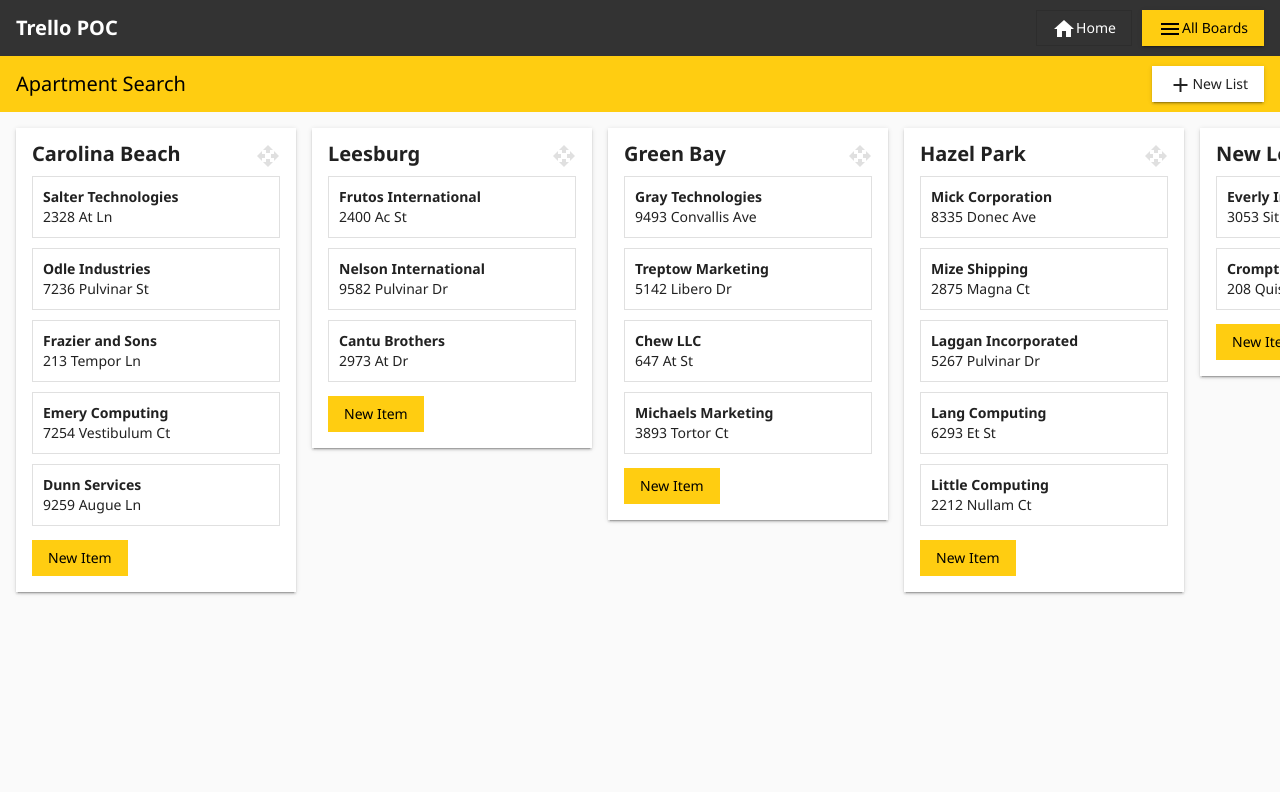
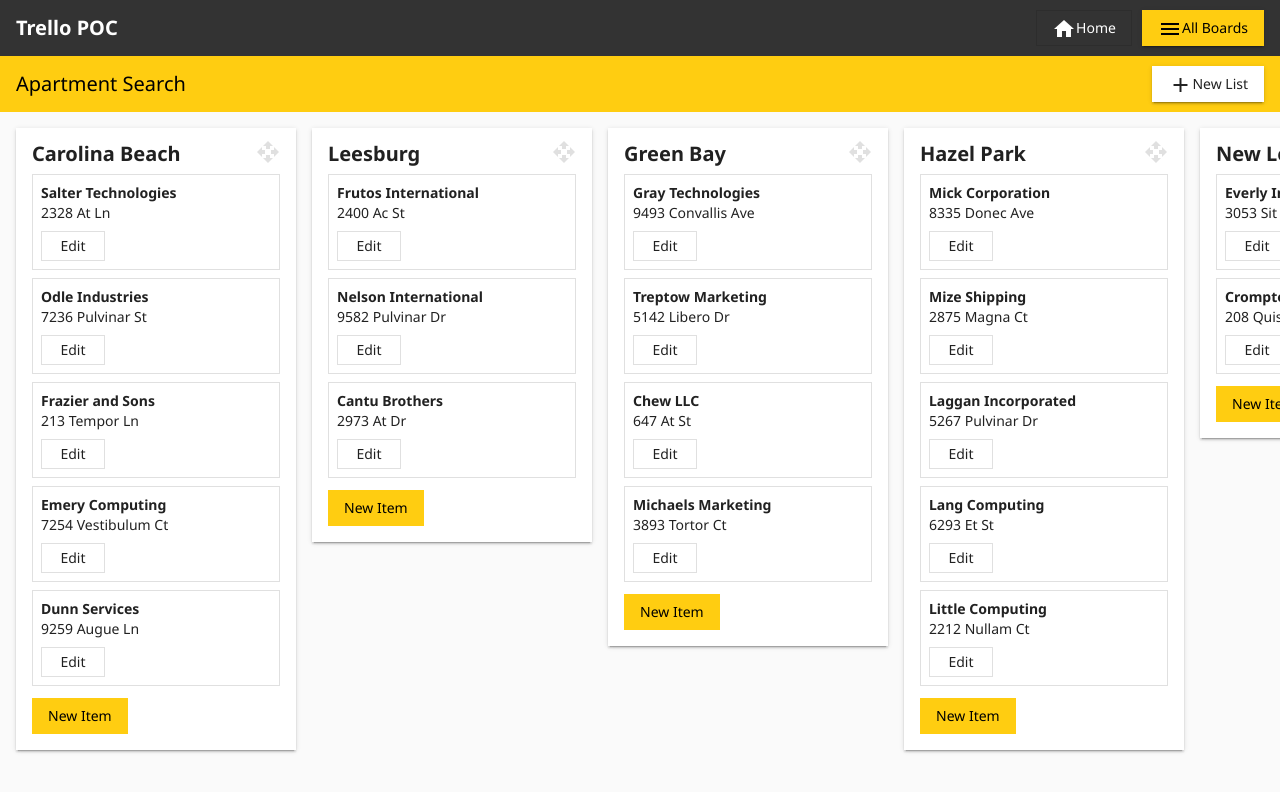
Before and after one commit to pkgamma/angular-trello-poc, an Angular app: page / in a window 1280 px wide. Both pictures are taken after a click on the button "Apartment Search". Shown: the top 792 px of the page. Built offline with nearby package versions, Linux system fonts and the light colour scheme.

Commit message:
implemented item edit ability

```diff
--- a/src/app/app.component.css
+++ b/src/app/app.component.css
@@ -59,7 +59,7 @@
 
 .list-card .darg-handle {
   position: absolute;
-  top: 16px;
+  top: 12px;
   right: 16px;
   color: rgba(0, 0, 0, 0.12);
   cursor: move;
@@ -70,12 +70,12 @@
 .list-card .title {
   font-size: 20px;
   font-weight: bold;
-  margin-bottom: 4px;
+  margin-bottom: 8px;
 }
 
 .item-card {
-  padding: 10px;
-  margin: 10px 0px;
+  padding: 8px;
+  margin: 8px 0px;
   border: solid 1px rgba(0, 0, 0, 0.12);
   border-radius: 0px;
   display: flex;
@@ -86,6 +86,13 @@
   cursor: move;
   background: white;
   transition: box-shadow 200ms cubic-bezier(0, 0, 0.2, 1);
+}
+
+.item-card .mat-stroked-button {
+  margin-top: 8px;
+  line-height: 27px;
+  height: auto;
+  width: auto;
 }
 
 .item-card:active {
--- a/src/app/app.component.html
+++ b/src/app/app.component.html
@@ -42,6 +42,8 @@
           <b>{{ item.title }}</b>
           <br>
           {{ item.content }}
+          <br>
+          <button mat-stroked-button (click)="onEditItemButtonClick(item)">Edit</button>
         </mat-card-content>
       </div>
 
--- a/src/app/app.component.ts
+++ b/src/app/app.component.ts
@@ -88,10 +88,21 @@ export class AppComponent implements OnInit {
 
   onAddItemButtonClick(currentList: List): void {
     const dialogRef = this.dialog.open(ItemModifyComponent, {
-      data: {operationMode: "add"}
+      data: {currentTitle: "", currentContent: "", operationMode: "add"}
     });
     dialogRef.afterClosed().subscribe(result => {
-      if (result == null) {} else {currentList.content.unshift(result);}
+      if (result != null) {currentList.content.unshift(result);}
+      console.log('The item dialog was closed');
+      console.log(result);
+    });
+  }
+
+  onEditItemButtonClick(currentItem: Item): void {
+    const dialogRef = this.dialog.open(ItemModifyComponent, {
+      data: {currentTitle: currentItem.title, currentContent: currentItem.content, operationMode: "edit"}
+    });
+    dialogRef.afterClosed().subscribe(result => {
+      if (result != null) {Object.assign(currentItem, result)}
       console.log('The item dialog was closed');
       console.log(result);
     });
--- a/src/app/popups/item-modify/item-modify.component.html
+++ b/src/app/popups/item-modify/item-modify.component.html
@@ -15,7 +15,7 @@
 
     <mat-dialog-actions align="end">
         <button mat-button (mousedown)="onNoClick()">Cancel</button>
-        <button mat-button color="primary" [disabled]="formGroup.invalid">Add Item</button>
+        <button mat-button color="primary" [disabled]="formGroup.invalid">Done</button>
     </mat-dialog-actions>
 
 </form>
--- a/src/app/popups/item-modify/item-modify.component.ts
+++ b/src/app/popups/item-modify/item-modify.component.ts
@@ -16,7 +16,7 @@ export class ItemModifyComponent implements OnInit {
 
   constructor(
     public dialogRef: MatDialogRef<ItemModifyComponent>,
-    @Inject(MAT_DIALOG_DATA) public data: {operationMode: string},
+    @Inject(MAT_DIALOG_DATA) public data: {currentTitle: string, currentContent: string, operationMode: string},
     public formBuilder: FormBuilder
   ) { }
 
@@ -25,6 +25,12 @@ export class ItemModifyComponent implements OnInit {
       this.formGroup = this.formBuilder.group({
         title: ["", Validators.required],
         content: [""]
+      });
+    }
+    if (this.data.operationMode == "edit") {
+      this.formGroup = this.formBuilder.group({
+        title: [this.data.currentTitle, Validators.required],
+        content: [this.data.currentContent]
       });
     }
   }
```
